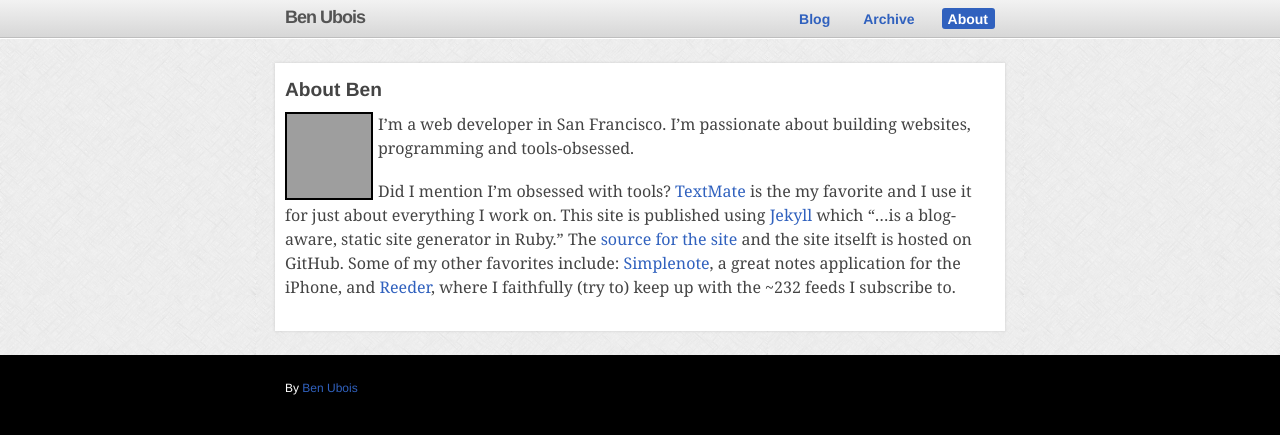
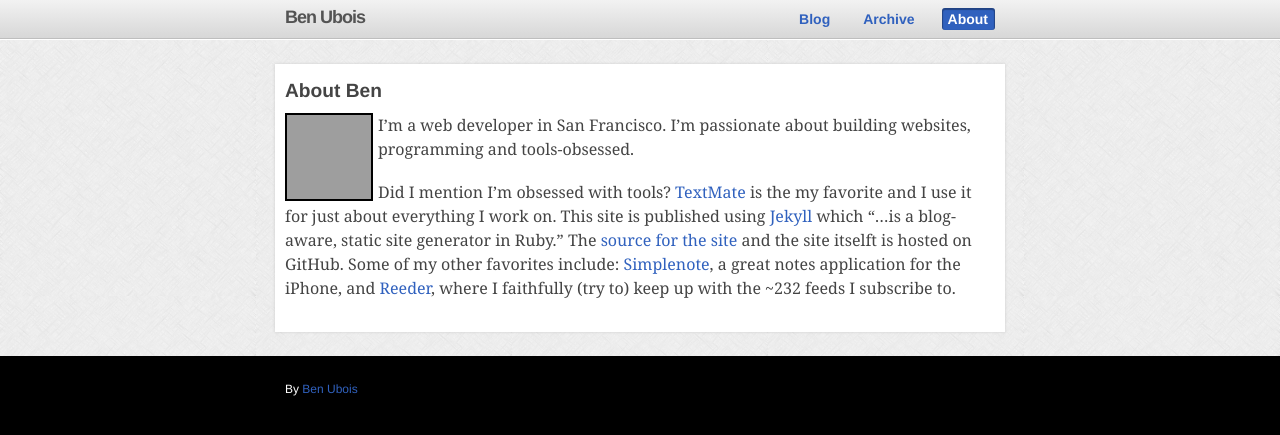
Before and after one commit to benubois/benubois.github.com, a Jekyll site: the page built from about.markdown, in a window 1280 px wide. Shown: the top 435 px of the page. Built offline with Jekyll 4.4.1, drawn with Linux system fonts in a browser that asks for light colours; Markdown is read by kramdown in place of the engine named in the settings; grey boxes are pictures that could not be loaded.

Commit message:
Added shadow to selected state.

```diff
--- a/css/master.css
+++ b/css/master.css
@@ -187,13 +187,16 @@ nav li a {
 	text-decoration: none;
 	font-family: Helvetica, Arial;
 	font-size: 14px;
-	padding: 4px 7px 3px 6px;
+	padding: 4px 7px 4px 6px;
 }
 nav li.selected a {
 	color: #fff;
 	-moz-border-radius: 3px;
 	-webkit-border-radius: 3px;
 	border-radius: 3px;
+	-webkit-box-shadow: inset 0 1px 1px 1px rgba(0,0,0,.3);
+	-moz-box-shadow: inset 0 1px 1px 1px rgba(0,0,0,.3);
+	box-shadow: inset 0 1px 1px 1px rgba(0,0,0,.3);
 	background: #3061BE;
 }
 nav li a:hover {
```
